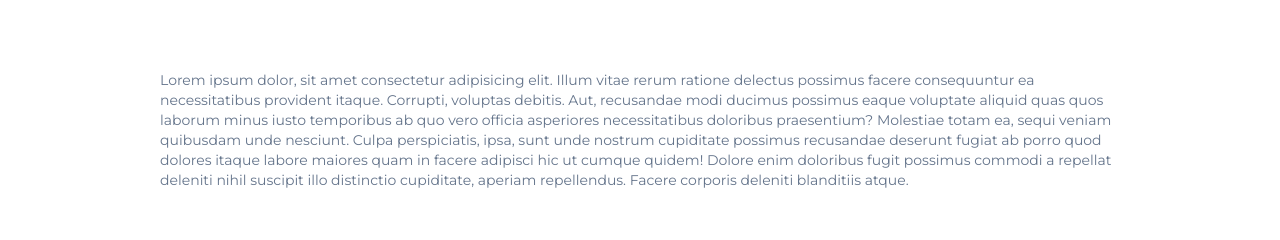
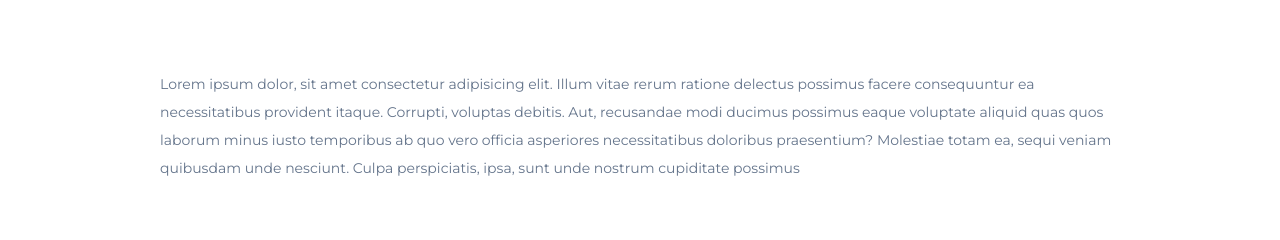
Before and after one commit to Alapottra-troj1n/hill-valley-production, a Next.js app: page /post/1 in a window 1280 px wide. Shown: the part 666-906 px from the top of the page. Built offline with nearby package versions, Linux system fonts and the light colour scheme; a web font is replaced by a local one.

Commit message:
fixed a bug

```diff
--- a/pages/post/[id].jsx
+++ b/pages/post/[id].jsx
@@ -16,9 +16,12 @@ const Post = () => {
             </div>
 
             <div className='py-24 container mx-auto text-slate-500 font-normal font-type  lg:px-40  px-4'>
-                <h2 className='leading-7 text-xs lg:text-sm'>Lorem ipsum dolor, sit amet consectetur adipisicing elit. Illum vitae rerum ratione delectus possimus facere consequuntur ea necessitatibus provident itaque. Corrupti, voluptas debitis. Aut, recusandae modi ducimus possimus eaque voluptate aliquid quas quos laborum minus iusto temporibus ab quo vero officia asperiores necessitatibus doloribus praesentium? Molestiae totam ea, sequi veniam quibusdam unde nesciunt. Culpa perspiciatis, ipsa,  sunt unde nostrum cupiditate possimus recusandae deserunt fugiat ab porro quod dolores itaque labore maiores quam in facere adipisci hic ut cumque quidem! Dolore enim doloribus fugit possimus commodi a repellat deleniti nihil suscipit illo distinctio cupiditate, aperiam repellendus. Facere corporis deleniti blanditiis atque.</h2>
+
+
+
 
                 {/*************** PHOTOS START FROM HERE ***************/}
+                <h2 className='leading-6 text-xs lg:text-sm lg:leading-7'>Lorem ipsum dolor, sit amet consectetur adipisicing elit. Illum vitae rerum ratione delectus possimus facere consequuntur ea necessitatibus provident itaque. Corrupti, voluptas debitis. Aut, recusandae modi ducimus possimus eaque voluptate aliquid quas quos laborum minus iusto temporibus ab quo vero officia asperiores necessitatibus doloribus praesentium? Molestiae totam ea, sequi veniam quibusdam unde nesciunt. Culpa perspiciatis, ipsa,  sunt unde nostrum cupiditate possimus</h2>
 
                 <div className="py-20 flex flex-col items-center lg:px-0" >
 
```
